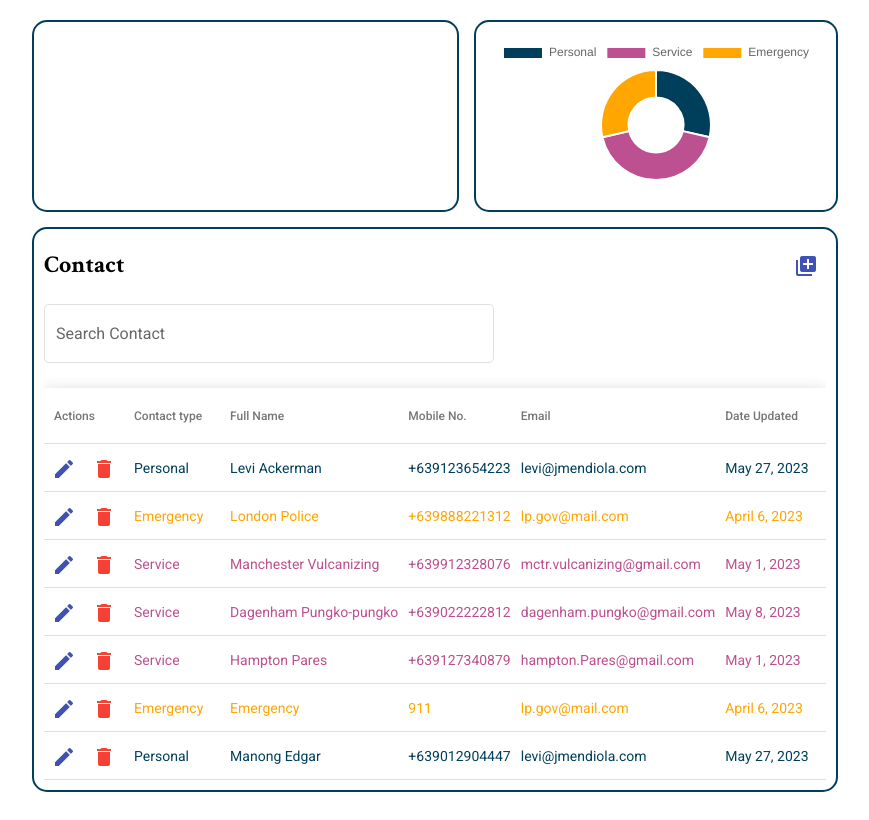
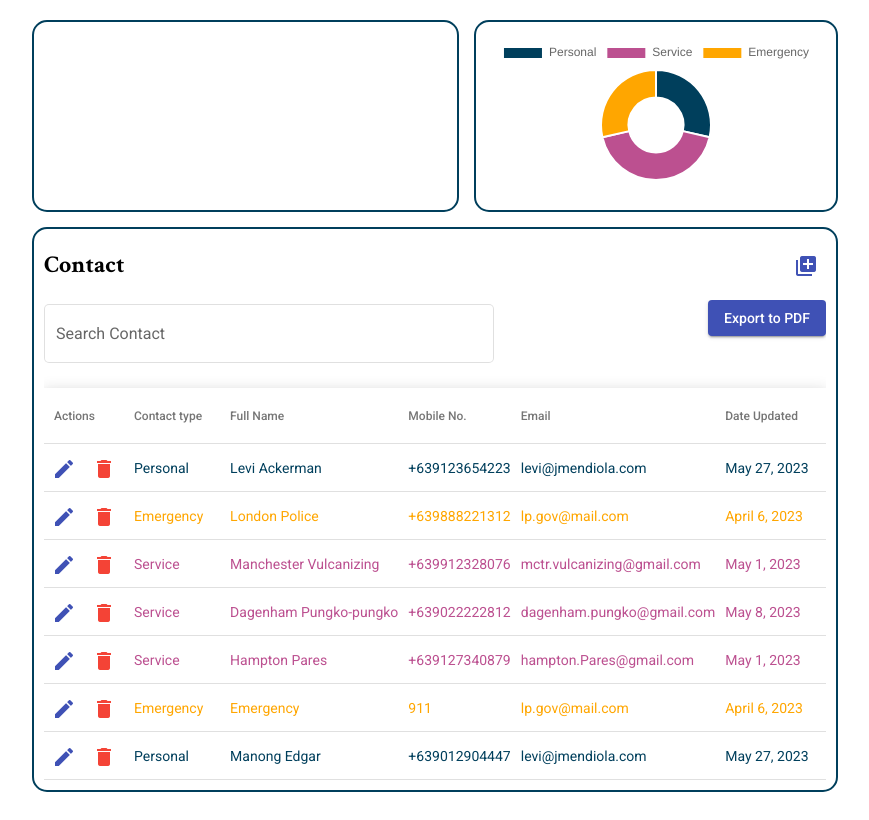
Before and after one commit to AngPayas055/contact-app, an Angular app: page / in a window 1280 px wide. Shown: the whole page, without its empty margins (205-1074 px from the left). Built offline with nearby package versions, Linux system fonts and the light colour scheme.

Commit message:
working export pdf

```diff
--- a/package.json
+++ b/package.json
@@ -21,7 +21,10 @@
     "@angular/platform-browser": "~12.2.0",
     "@angular/platform-browser-dynamic": "~12.2.0",
     "@angular/router": "~12.2.0",
+    "@types/jspdf": "^2.0.0",
     "chart.js": "^4.3.0",
+    "jspdf": "^2.5.1",
+    "jspdf-autotable": "^3.5.29",
     "rxjs": "~6.6.0",
     "tslib": "^2.3.0",
     "zone.js": "~0.11.4"
--- a/src/app/app.module.ts
+++ b/src/app/app.module.ts
@@ -9,6 +9,7 @@ import { AppRoutingModule } from './app-routing.module';
 import { DialogModule } from './modules/contact/dialog/dialog.module';
 import { MatSelectModule } from '@angular/material/select';
 import { FormsModule, ReactiveFormsModule } from '@angular/forms';
+import { MatPaginatorModule } from '@angular/material/paginator';
 //import { DoughnutChartComponent } from './modules/doughnut-chart/doughnut-chart.component';
 
 @NgModule({
@@ -23,7 +24,8 @@ import { FormsModule, ReactiveFormsModule } from '@angular/forms';
     AppRoutingModule,
     MatSelectModule,
     FormsModule,
-    ReactiveFormsModule
+    ReactiveFormsModule,
+    MatPaginatorModule
   ],
   providers: [],
   bootstrap: [AppComponent],
--- a/src/app/modules/contact/contact-main/contact-main.component.css
+++ b/src/app/modules/contact/contact-main/contact-main.component.css
@@ -70,6 +70,10 @@ th.mat-header-cell:last-of-type, td.mat-cell:last-of-type, td.mat-footer-cell:la
 .chart-cont-wrapper{
     display: flex;
 }
+.table-actions{
+    display: flex;
+    justify-content: space-between;
+}
 
 @media only screen and (max-width: 825px) {
   .table-cont-j{
--- a/src/app/modules/contact/contact-main/contact-main.component.html
+++ b/src/app/modules/contact/contact-main/contact-main.component.html
@@ -2,6 +2,7 @@
     <div class="j-cont">
         <div class="chart-cont-wrapper">
             <div class="header-section">
+
 
             </div>
             <div class="chart-container">
@@ -21,10 +22,15 @@
                 </span>
             </div>
             <div class="table-wrapper">
-                <mat-form-field appearance="outline">
-                    <mat-label>Search Contact</mat-label>
-                    <input matInput (keyup)="applyFilter($event)" placeholder="Ex. ium" #input>
-                </mat-form-field>
+                <div class="table-actions">
+                    <mat-form-field appearance="outline">
+                        <mat-label>Search Contact</mat-label>
+                        <input matInput (keyup)="applyFilter($event)" placeholder="Ex. ium" #input>
+                    </mat-form-field>
+                    <span>
+                        <button mat-raised-button color="primary" (click)="exportToPdf()">Export to PDF</button>
+                    </span>
+                </div>
                 <table
                     mat-table
                     [dataSource]="contactDataSourceWithObjectColumn"
@@ -68,6 +74,7 @@
                     <tr mat-row *matRowDef="let emprowContact; columns: contactDisplayedColumnsWithObject.concat('actions')"></tr> -->
                 </table>
             </div>
+                <!-- <mat-paginator [pageSizeOptions]="[5, 10, 25, 100]" showFirstLastButtons></mat-paginator> -->
             <!-- <div class="table-cont">
             </div> -->
         </div>
--- a/src/app/modules/contact/contact-main/contact-main.component.ts
+++ b/src/app/modules/contact/contact-main/contact-main.component.ts
@@ -7,6 +7,9 @@ import { MatDialog, MatDialogRef } from '@angular/material/dialog';
 import { ContactDialogComponent } from '../dialog/contact-dialog/contact-dialog.component'
 import { DatePipe } from '@angular/common';
 import Chart from 'chart.js/auto';
+import { jsPDF } from 'jspdf';
+import 'jspdf-autotable';
+
 
 @Component({
   selector: 'app-contact-main',
@@ -37,9 +40,26 @@ export class ContactMainComponent implements OnInit {
     private dialog: MatDialog,
     private datePipe: DatePipe) { }
 
+  exportToPdf(): void {
+    const doc = new jsPDF();
+
+    (doc as any).autoTable({
+      head: [['Full Name', 'Mobile Number', 'Email', 'Contact Type', 'Date Updated']],
+      body: this.contactData.map(obj => [
+        obj.fullName,
+        obj.mobileNumber,
+        obj.email,
+        obj.contactType,
+        obj.dateUpdated
+      ])
+    });
+    doc.save('exported-data.pdf');
+  }
+
   applyFilter(event: Event) {
     const filterValue = (event.target as HTMLInputElement).value;
     this.contactDataSourceWithObjectColumn.filter = filterValue.trim().toLowerCase();
+    console.log(this.contactData)
   }
   onEdit(edit:any){
     const dialogRef = this.dialog.open(ContactDialogComponent, {
--- a/src/app/modules/contact/contact.module.ts
+++ b/src/app/modules/contact/contact.module.ts
@@ -11,6 +11,7 @@ import { ContactDialogComponent } from './dialog/contact-dialog/contact-dialog.c
 import { MatDialogModule } from '@angular/material/dialog';
 import { MatFormFieldModule } from '@angular/material/form-field';
 import { MatInputModule } from '@angular/material/input';
+import { MatPaginatorModule } from '@angular/material/paginator';
 
 @NgModule({
   declarations: [
@@ -26,7 +27,8 @@ import { MatInputModule } from '@angular/material/input';
     MatButtonModule,
     MatDialogModule,
     MatFormFieldModule,
-    MatInputModule
+    MatInputModule,
+    MatPaginatorModule
   ],
   exports:[
     MatTableModule,
```
Also changed, not shown: 1 other file (tests, documents, lock files or other folders).
